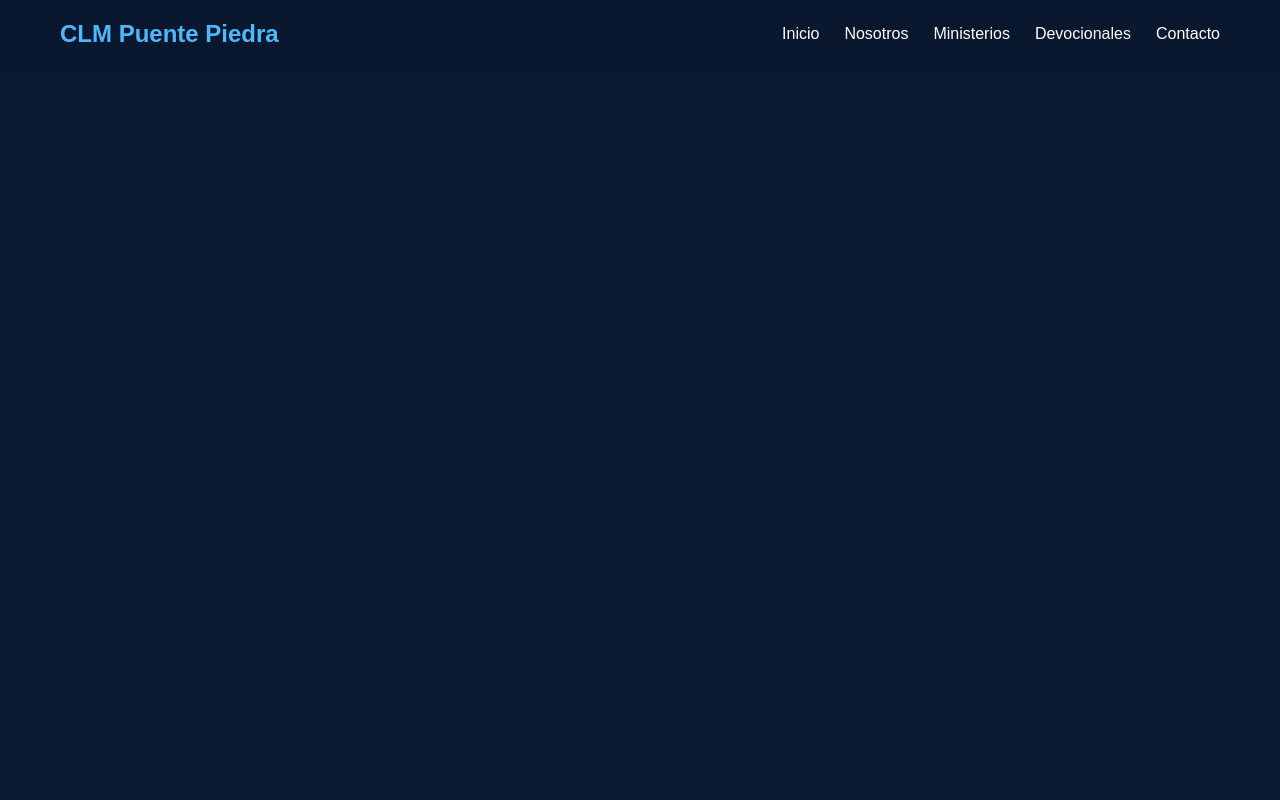
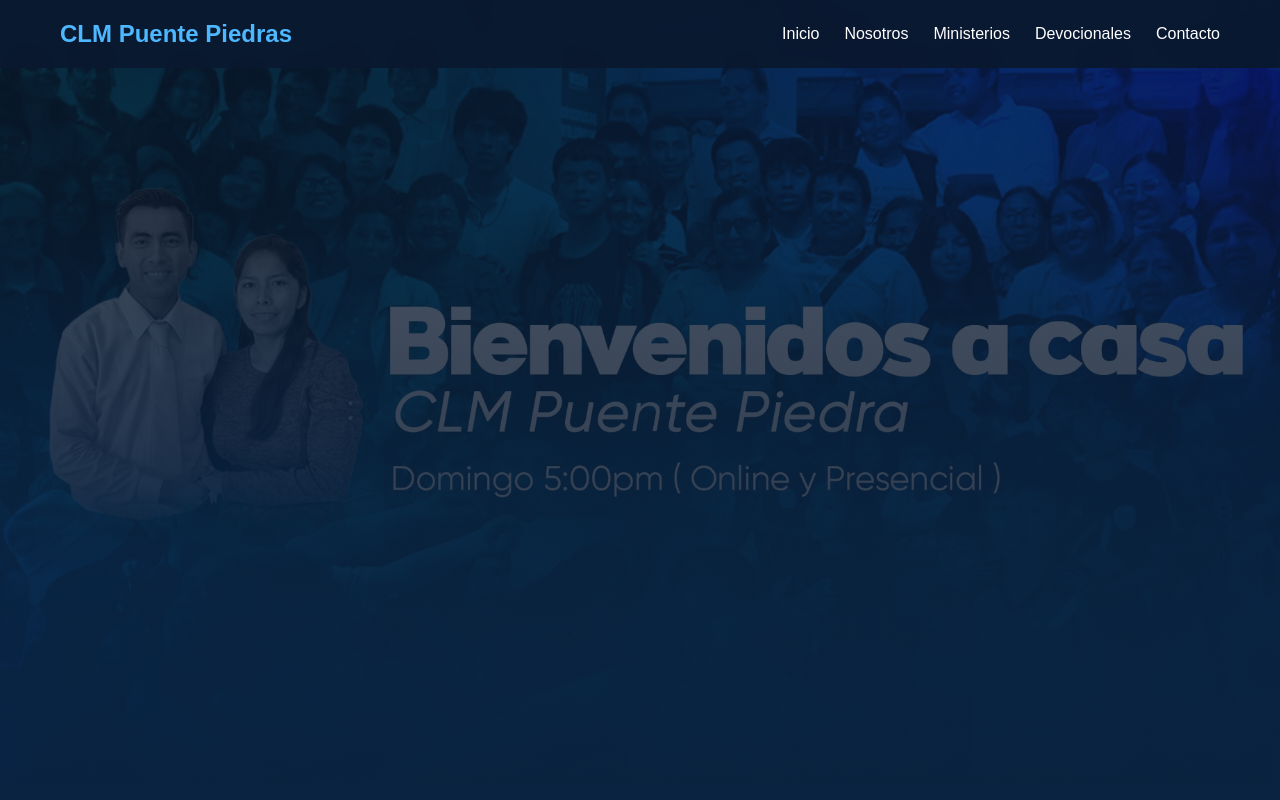
Before and after one commit to Justtdiego/clm-puente-piedra, a plain HTML site: page index.html in a window 1280 px wide. Shown: the top 800 px of the page. Drawn offline with Linux system fonts and the light colour scheme.

Commit message:
Actualización de diseño principal
Actualización de diseño principal

```diff
--- a/index.html
+++ b/index.html
@@ -9,7 +9,7 @@
 <body>
   <!-- 🟦 ENCABEZADO -->
   <header>
-    <div class="logo">CLM Puente Piedra</div>
+    <div class="logo">CLM Puente Piedras</div>
     <nav class="navbar">
       <ul>
         <li><a href="#inicio">Inicio</a></li>
--- a/style.css
+++ b/style.css
@@ -63,7 +63,7 @@ header {
   flex-direction: column;
   text-align: center;
   background: linear-gradient(rgba(10, 25, 47, 0.7), rgba(10, 25, 47, 0.9)),
-    url("img/banner.jpg") center/cover no-repeat;
+    url("banner.jpg") center/cover no-repeat;
   color: white;
   padding: 0 20px;
 }
```
